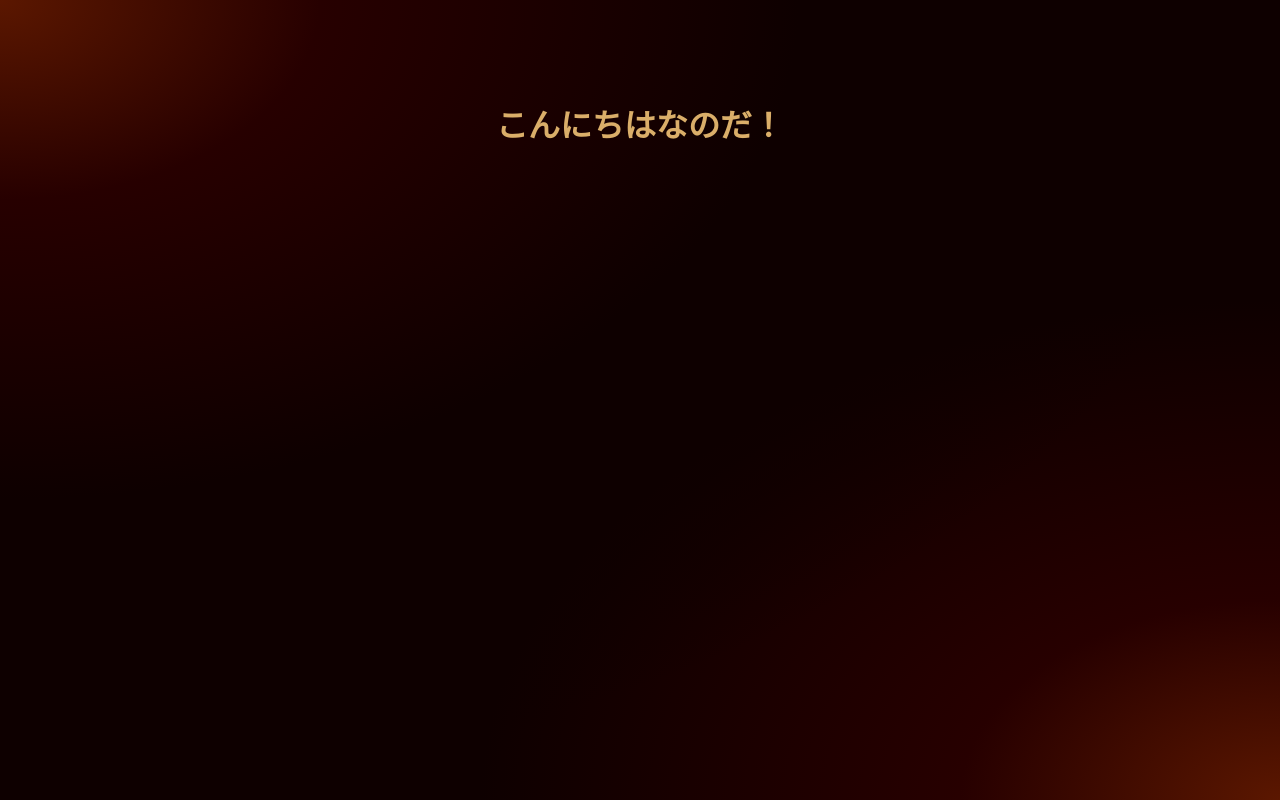
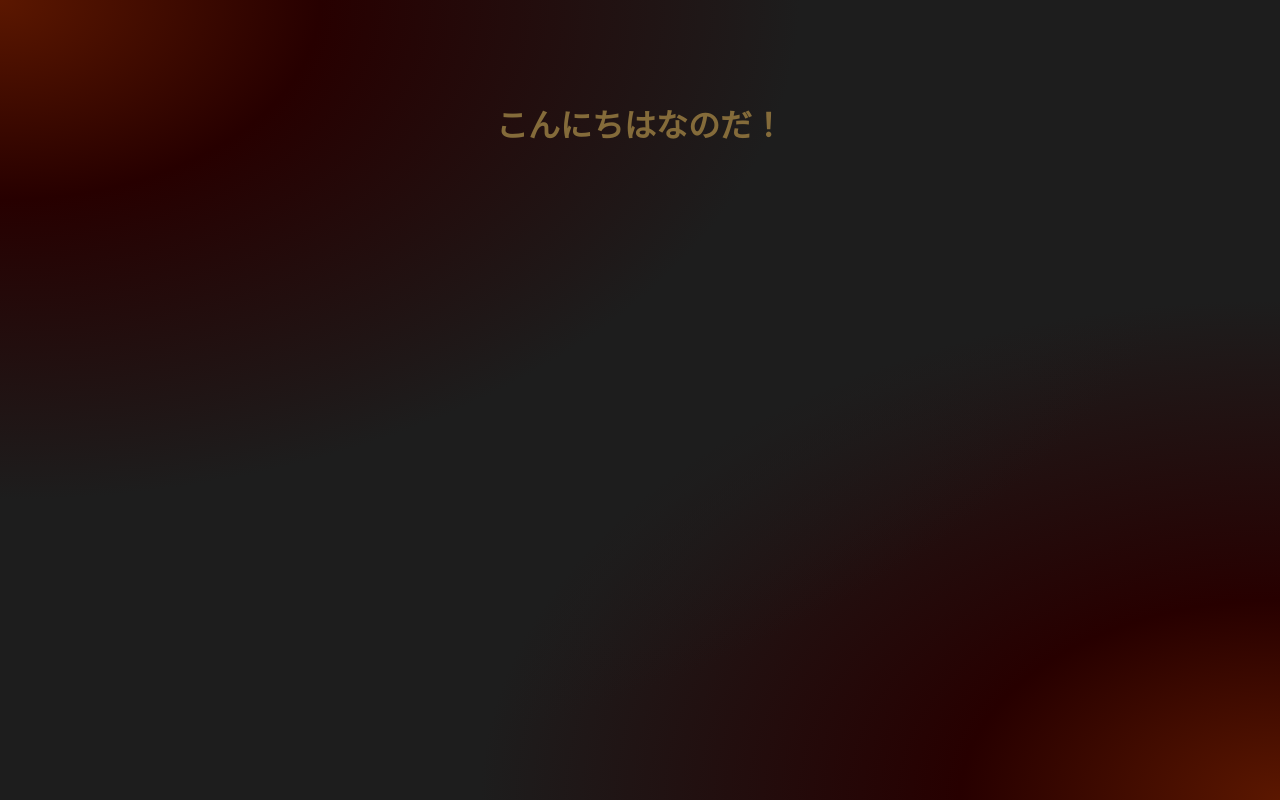
Before and after one commit to aridome222/Frontend-Tacktail, a Next.js app: page / in a window 1280 px wide. Built offline with nearby package versions, Linux system fonts and the light colour scheme.

Commit message:
update: 主要な色の変更

```diff
--- a/src/app/globals.css
+++ b/src/app/globals.css
@@ -1,9 +1,11 @@
 :root {
-  --licorice: #0e0000;
+  /* --licorice: #0e0000; */
+  --licorice: #1d1d1d;
   --black-bean: #270000;
   --seal-brown: #5b1700;
   --barn-red : #810f01;
-  --gold: #daae69;
+  /* --gold: #daae69; */
+  --gold: #846b3a;
 }
 
 html,
```
